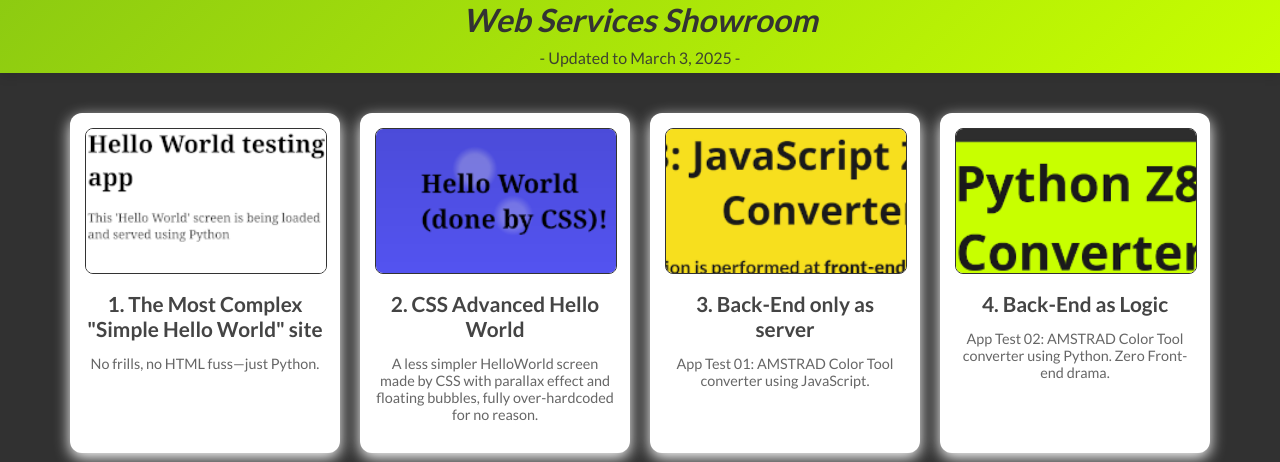
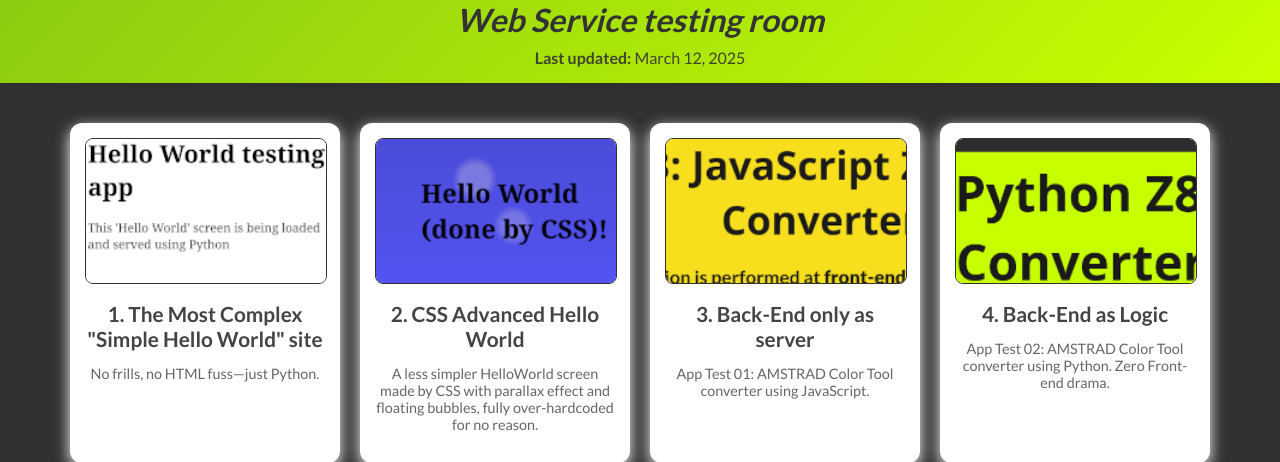
Before and after one commit to alexandrglm/testing_render, a Flask app: page / in a window 1280 px wide. Shown: the top 462 px of the page. Run offline with Flask 3, Linux system fonts and the light colour scheme.

Commit message:
Front, main.html, updated.

```diff
--- a/templates/main.html
+++ b/templates/main.html
@@ -3,7 +3,7 @@
 <head>
     <meta charset="UTF-8">
     <meta name="viewport" content="width=device-width, initial-scale=1.0">
-    <title>Web Services Showroom !</title>
+    <title>Web Service testing room</title>
     <link rel="stylesheet" href="{{ url_for('static', filename='main.css') }}">
     <link rel="preconnect" href="https://fonts.googleapis.com">
     <link rel="preconnect" href="https://fonts.gstatic.com" crossorigin>
@@ -117,8 +117,8 @@
 </head>
 <body>
     <header>
-        <h1>Web Services Showroom</h1><br>
-        <p>- Updated to March 3, 2025 -<p>
+        <h1>Web Service testing room</h1><br>
+        <p><strong>Last updated:</strong> March 12, 2025</p>
     </header>
         <div class="container">
         {% for project in projects %}
```
